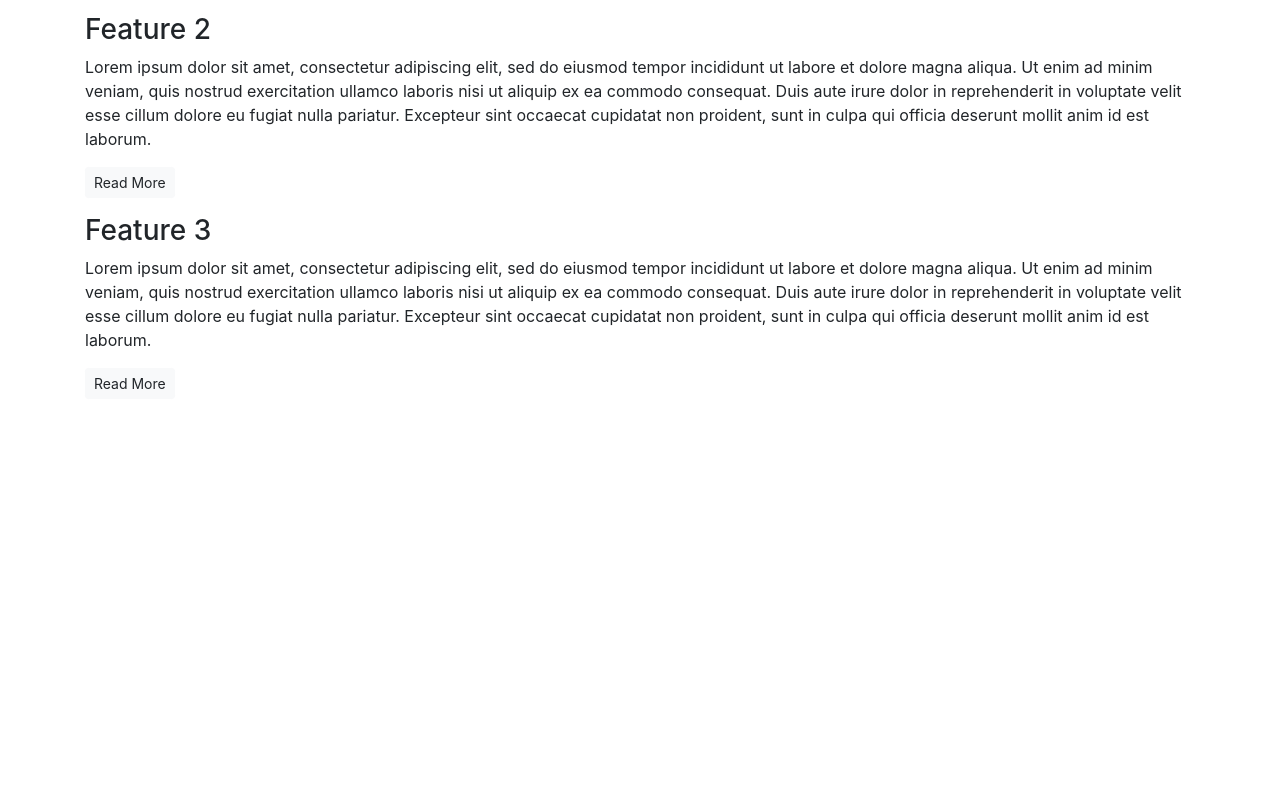
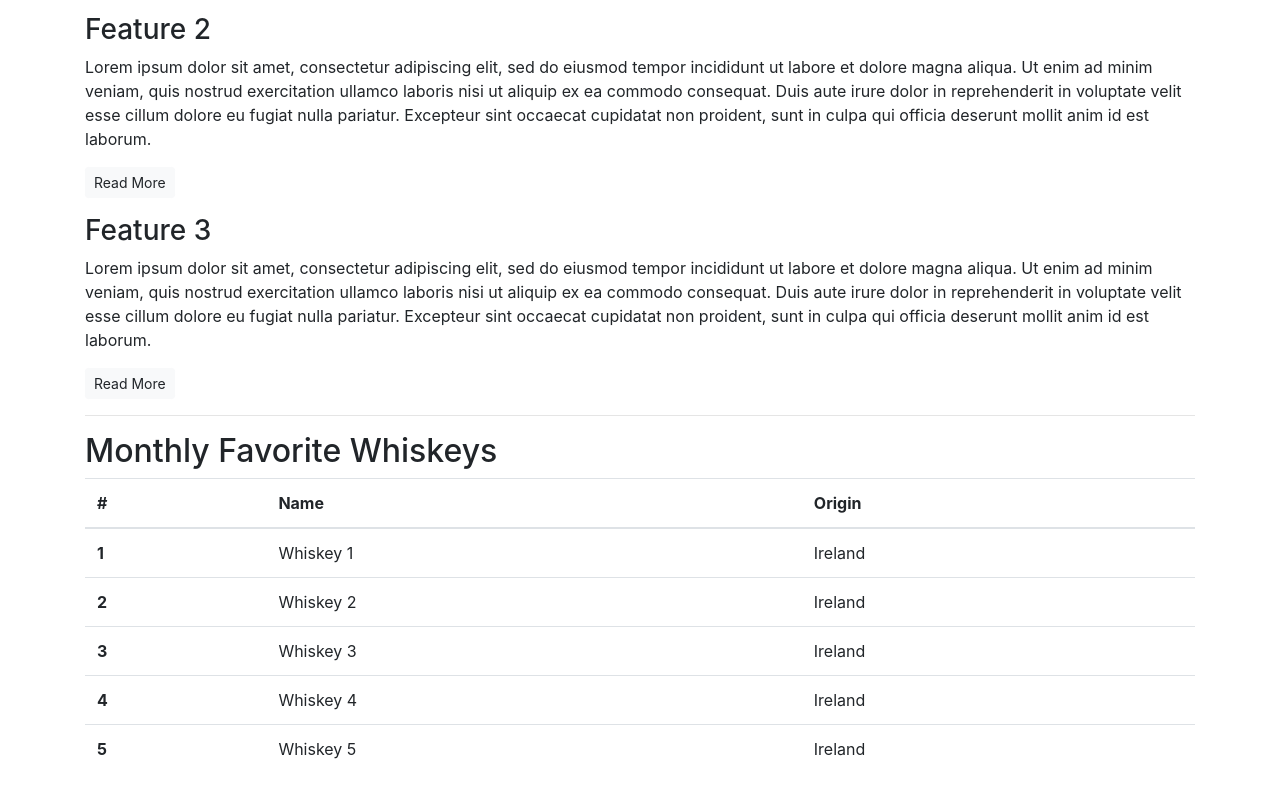
Before and after one commit to J-O-B/whiskey_drop, a plain HTML site: page index.html in a window 1280 px wide. Shown: the part 688-1477 px from the top of the page. Before the commit the page ends 1103 px from the top, so only its background shows below. Drawn offline with nearby package versions, Linux system fonts and the light colour scheme.

Commit message:
added the table challenge 'favorite whiskey'

```diff
--- a/index.html
+++ b/index.html
@@ -77,5 +77,49 @@
                     </div>
             </section>
     <!--/Features-->
+    <hr>
+
+            <section class="monthly-favorites">
+                <table class="table">
+                    <h2>Monthly Favorite Whiskeys</h2>
+                    <thead>
+                        <tr>
+                        <th scope="col">#</th>
+                        <th scope="col">Name</th>
+                        <th scope="col">Origin</th>
+                        </tr>
+                    </thead>
+                    <tbody>
+                        <tr>
+                        <th scope="row">1</th>
+                        <td>Whiskey 1</td>
+                        <td>Ireland</td>
+                        </tr>
+                        <tr>
+                        <th scope="row">2</th>
+                        <td>Whiskey 2</td>
+                        <td>Ireland</td>
+                        </tr>
+                        <tr>
+                        <th scope="row">3</th>
+                        <td>Whiskey 3</td>
+                        <td>Ireland</td>
+                        </tr>
+                        <tr>
+                        <th scope="row">4</th>
+                        <td>Whiskey 4</td>
+                        <td>Ireland</td>
+                        </tr>
+                        <tr>
+                        <th scope="row">5</th>
+                        <td>Whiskey 5</td>
+                        <td>Ireland</td>
+                        </tr>
+
+                    </tbody>
+                </table>
+
+            </section>
+
 </body>
 </html>
```
